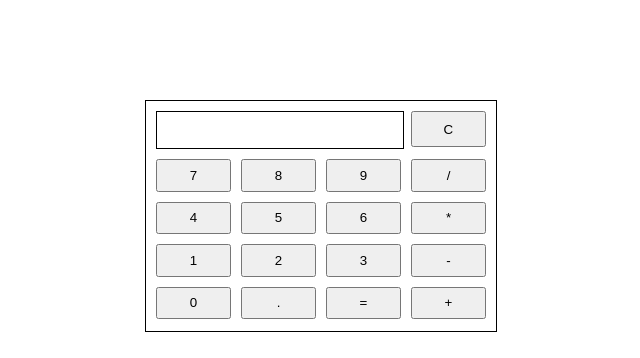
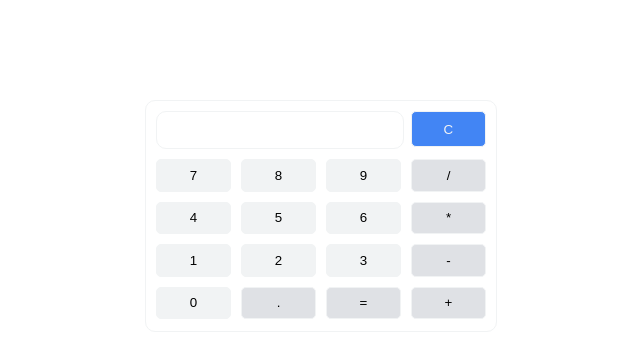
Before and after one commit to Melonfruity/calculator, a plain HTML site: page index.html in a window 1280 px wide. Shown: the whole page, without its empty margins (319-959 px from the left). Drawn offline with Linux system fonts and the light colour scheme.

Commit message:
completed cal + styling, adding dec button func now

```diff
--- a/index.css
+++ b/index.css
@@ -2,7 +2,8 @@
   position: relative;
   margin: auto;
   top: 100px;
-  border: 1px solid black;
+  border: 1px solid #F1F3F4;
+  border-radius: 10px;
   height: 230px;
   width: 350px;
   display: grid;
@@ -16,10 +17,50 @@
 
 input {
   grid-area: input;
-  border: 1px solid black;
+  border: 1px solid #F1F3F4;
   text-align: right;
   font-size: 24px;
   width: 242px;
   margin-top: 10px;
   margin-left: 10px;
+  border-radius: 10px;
 }
+
+input:hover {
+  border: 1px solid rgb(37, 142, 194);
+  border-radius: 10px;
+}
+
+.numberButtons {
+  border-radius: 5px;
+  border-color: #F1F3F4;
+  border: 1px #F1F3F4 solid;
+  background-color: #F1F3F4;
+}
+
+.numberButtons:hover {
+  background-color: #dfe1e5;
+}
+
+.opButtons {
+  border-radius: 5px;
+  border-color: #F1F3F4;
+  border: 1px #F1F3F4 solid;
+  background-color: #dfe1e5;
+}
+
+.opButtons:hover {
+  background-color: rgb(189, 177, 177);
+}
+
+#C {
+  border-radius: 5px;
+  border-color: #F1F3F4;
+  border: 1px #F1F3F4 solid;
+  color: #F1F3F4;
+  background-color: #4285f4;
+}
+
+#C:hover {
+  background-color: #0d53c4;
+}
--- a/index.js
+++ b/index.js
@@ -1,20 +1,16 @@
 const add = (a, b) => {
-  console.log('add', a, b , '=', a + b)
   return a + b;
 }
 
 const sub = (a, b) => {
-  console.log('sub', a, b , '=', a - b)
   return a - b;
 }
 
 const mult = (a, b) => {
-  console.log('mult', a, b , '=', a * b)
   return a * b;
 }
 
 const div = (a, b) => {
-  console.log('div', a, b , '=', a / b)
   return a / b;
 }
 
@@ -34,6 +30,7 @@ clearButton.style.cssText = `
   margin-top:10px;
   height: 36px;
   `;
+clearButton.id = 'C';
 
 clearButton.addEventListener('click', (e) => {
   const i = document.querySelector('input');
@@ -49,6 +46,7 @@ const numbers = () => {
   for(let i = 0; i <= 9; i ++){
     const n = document.createElement('button');
     n.textContent = i;
+    n.classList.add(`numberButtons`);
     numberButtons.push(n);
   }
   return numberButtons;
@@ -77,6 +75,10 @@ const nums = [zeroButton, oneButton, twoButton, threeButton,
 
 const ops = [addButton, subButton, multButton, divButton, evalButton, decButton];
 
+ops.forEach(op => {
+  op.classList.add(`opButtons`);
+})
+
 const buttons = [...ops, ...nums];
 
 // 80, 30
@@ -102,7 +104,6 @@ buttons.forEach(button => {
     const i = document.querySelector('input');
 
     if(Number(op) || op === '0'){
-      console.log(secondNum, currentOp)
       if(secondNum != ''){
         secondNum += op;
         i.value = secondNum;
@@ -144,7 +145,6 @@ const evaluateNumbers = (op, a, b) => {
   b = Number(b);
   secondNum = '';
   currentOp = '';
-  console.log(op, a , b);
   switch (op) {
     case '+':
       firstNum = add(a, b);
```
